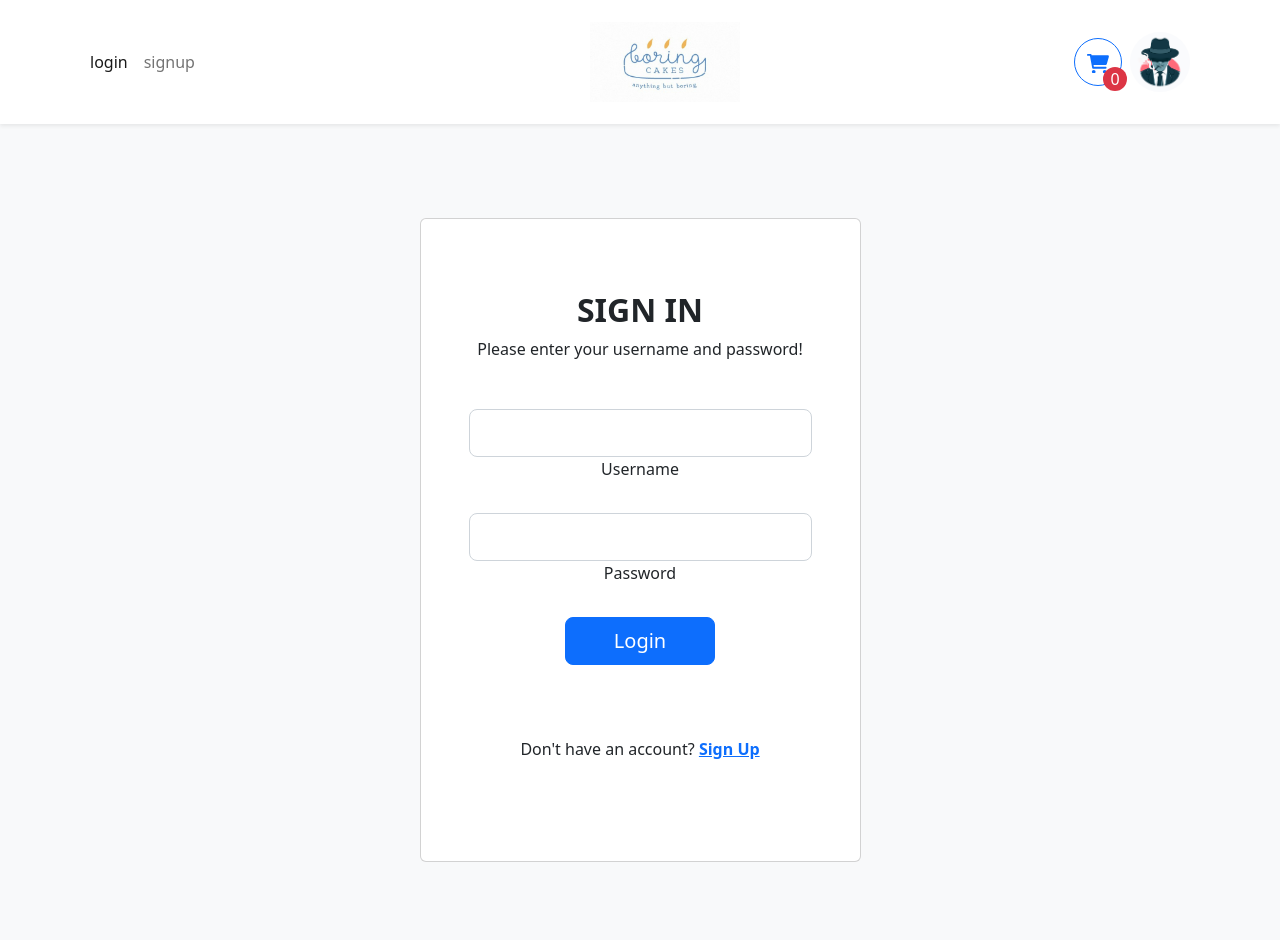
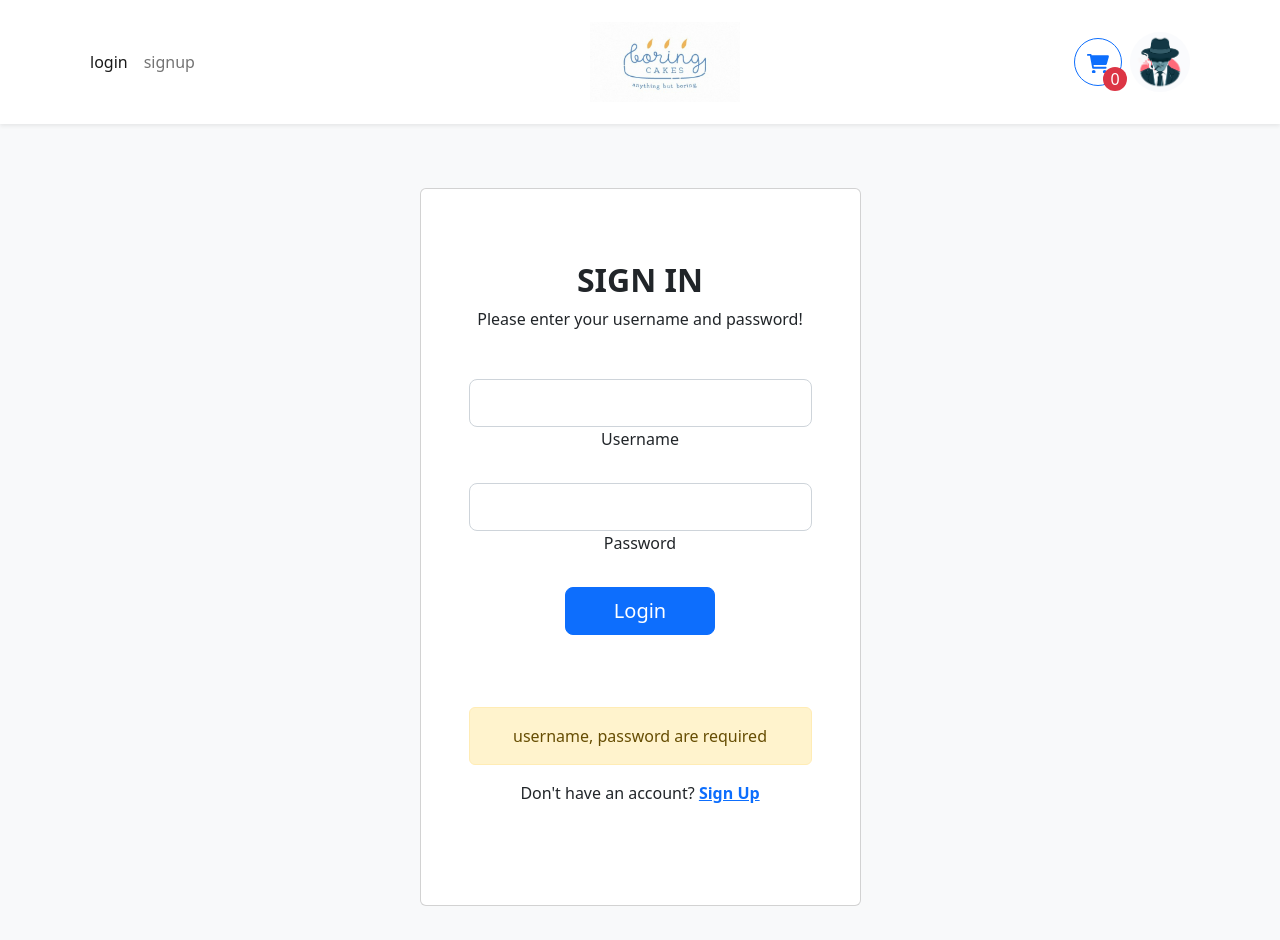
Before and after one commit to HannaTylna/webshop, a React (Create React App) app in the folder packages/frontend/: page /signin in a window 1280 px wide. Both pictures are taken after a click on the button "Login". Built offline with nearby package versions, Linux system fonts and the light colour scheme; no server answers.

Commit message:
warning section added

```diff
--- a/packages/frontend/src/pages/SigninPage.tsx
+++ b/packages/frontend/src/pages/SigninPage.tsx
@@ -71,6 +71,13 @@ export default function SigninPage() {
 										Login
 									</button>
 								</div>
+								<div>
+									{warning && (
+										<div className="alert alert-warning" role="alert">
+											{warning}
+										</div>
+									)}
+								</div>
 								<div className="mb-1 pb-5">
 									<p className="mb-0">
 										Don't have an account?{" "}
```
